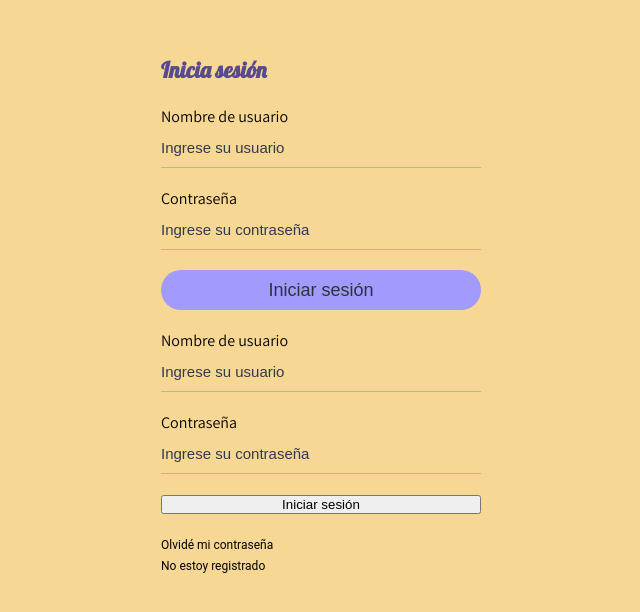
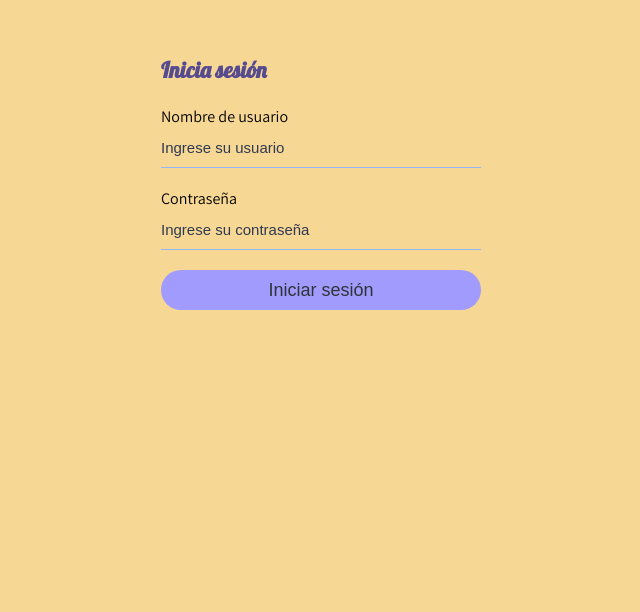
Before and after one commit to SainzEspinoza/Examen2doPar, a plain HTML site: page web/login.html in a window 1280 px wide. Shown: the part 178-790 px from the top of the page, without its empty margins (319-959 px from the left). Drawn offline with Linux system fonts and the light colour scheme.

Commit message:
Update login.html

```diff
--- a/web/login.html
+++ b/web/login.html
@@ -29,21 +29,6 @@ and open the template in the editor.
                     <input type="password" placeholder="Ingrese su contraseña" name="contraseña" maxlength="10">
 
                     <input type="button"" value="Iniciar sesión" onclick="sesion()">
-
-                <form action="registro.html">
-                    <label for="username">Nombre de usuario</label>
-                    <input type="text" placeholder="Ingrese su usuario">
-
-                    <label for="password">Contraseña</label>
-                    <input type="password" placeholder="Ingrese su contraseña">
-
-                    <input type="submit" value="Iniciar sesión">
-
-
-                    <a href="">Olvidé mi contraseña</a><br>
-                    <a href="./Registrate.html">No estoy registrado</a>
-                </form>
-
             </div>
         </div>
 
```
